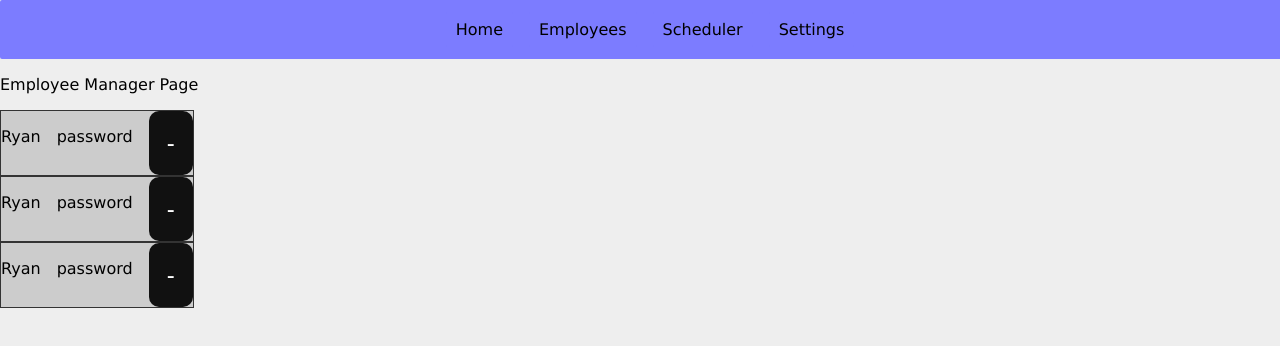
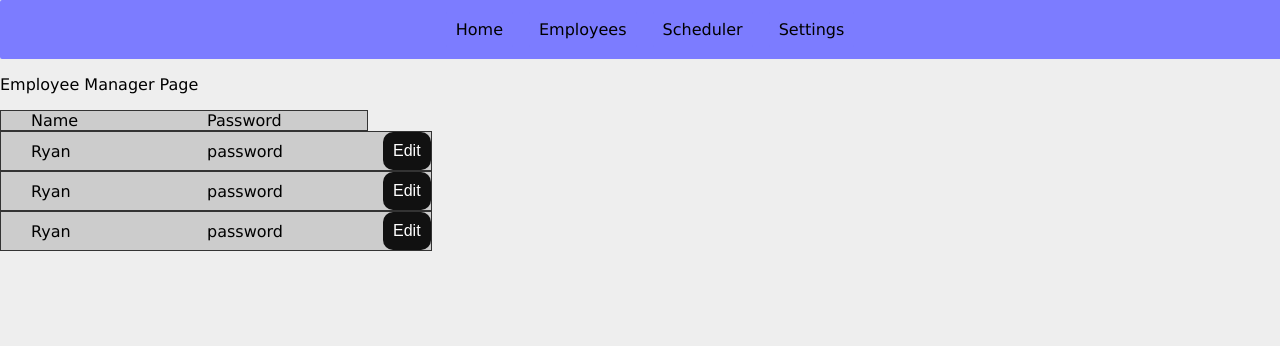
Before and after one commit to FloatingPointers/scheduler, a React (Create React App) app: page /mgr/employees in a window 1280 px wide. Shown: the top 346 px of the page. Built offline with nearby package versions, Linux system fonts and the light colour scheme.

Commit message:
Add editing to employee management item

```diff
--- a/src/components/manager-components/EmployeeManagementRow.js
+++ b/src/components/manager-components/EmployeeManagementRow.js
@@ -1,13 +1,42 @@
 import React from 'react';
+import { useState } from 'react';
 import {Employee} from '../../data/Employee.js';
 
 function EmployeeManagementRow({employee}) {
 
+    const [editable, setEditable] = useState(false);
+
+
+    let content;
+    if(!editable) {
+        content = (
+            <div className="employee-management-item">
+                <p>{employee.getName()}</p>
+                <p>{employee.getPassword()}</p>
+                <button onClick={() => {setEditable(true)}}>Edit</button>
+            </div>
+        );
+    } else {
+        content = (
+            <div className="employee-management-item">
+                <form>
+                    <input type="text" value={employee.getName()} />
+                    <input type="text" value={employee.getPassword()} />
+                    <button type="submit">Submit</button>
+                </form>
+
+                <button onClick={() => {setEditable(false)}}>Cancel</button>
+                <button>Delete</button>
+
+            </div>
+        );
+    }
+
+
+
     return (
-        <div className="employee-management-item">
-            <p>{employee.getName()}</p>
-            <p>{employee.getPassword()}</p>
-            <button>-</button>
+        <div>
+            {content}
         </div>
     );
 
--- a/src/pages/Manager/EmployeeManager.js
+++ b/src/pages/Manager/EmployeeManager.js
@@ -17,6 +17,11 @@
             <ManagerNavbar/>
             <p>Employee Manager Page</p>
 
+            <div className="employee-management-item">
+                <p>Name</p>
+                <p>Password</p>
+            </div>
+
             <div className="employee-manager-list">
                 <EmployeeManagementRow employee={employee_obj} />
                 <EmployeeManagementRow employee={employee_obj} />
--- a/src/styles/manager.css
+++ b/src/styles/manager.css
@@ -28,10 +28,67 @@
 
     display: flex;
     flex-flow: row nowrap;
-    align-items: flex-start;
-    justify-content: center;
+    align-items: center;
+    justify-content: flex-start;
     gap: 1em;
     background-color: var(--background-light-dim);
     border: 1px solid var(--background-dark);
 
+    font-size: 1em;
+    padding: 0px;
+    margin: 0px;
+
+    padding-left: 30px;
+
 }
+
+.employee-management-item > label {
+
+    font-size: 1em;
+    padding: 0px;
+    margin: 0px;
+
+}
+
+.employee-management-item > form {
+
+    display: flex;
+    flex-flow: row nowrap;
+    align-items: center;
+    justify-content: flex-start;
+    gap: 1em;
+
+    font-size: 1em;
+    padding: 0px;
+    margin: 0px;
+}
+
+.employee-management-item > button {
+
+    font-size: 1em;
+    padding: 10px;
+
+}
+
+.employee-management-item > form > button {
+
+    font-size: 1em;
+    padding: 10px;
+
+}
+
+.employee-management-item > p {
+
+    min-width: 10em;
+    padding: 0px;
+    margin: 0px;
+
+}
+
+.employee-management-item > input {
+
+    padding-left: 0px;
+    margin-left: -2px;
+    font-size: 1em;
+
+}
```
